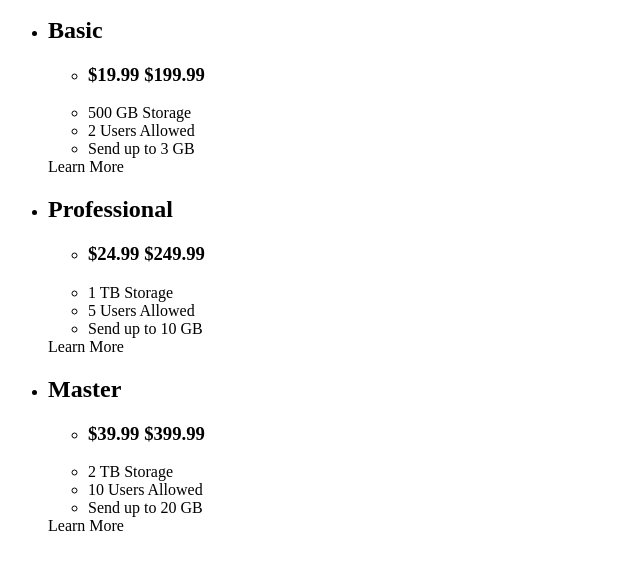
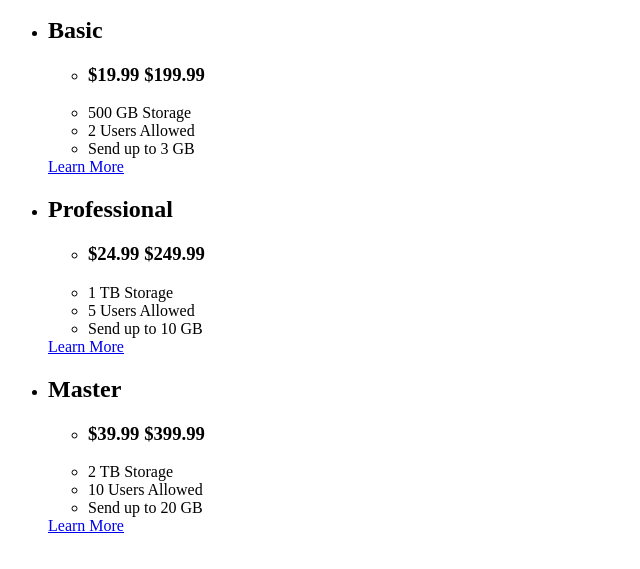
Before and after one commit to sisodiaa/frontend-mentor-pricing-component-with-toggle, a plain HTML site: page index.html in a window 1280 px wide. Shown: the part 139-708 px from the top of the page, without its empty margins (0-640 px from the left). Drawn offline with Linux system fonts and the light colour scheme.

Commit message:
Use link for CTA

```diff
--- a/index.html
+++ b/index.html
@@ -57,9 +57,7 @@
             </li>
           </ul>
 
-          <div class="component__package-cta">
-            Learn More
-          </div>
+          <a href="#" class="component__package-cta">Learn More</a>
         </div>
       </li>
 
@@ -87,9 +85,7 @@
             </li>
           </ul>
 
-          <div class="component__package-cta">
-            Learn More
-          </div>
+          <a href="#" class="component__package-cta">Learn More</a>
         </div>
       </li>
 
@@ -117,9 +113,7 @@
             </li>
           </ul>
 
-          <div class="component__package-cta">
-            Learn More
-          </div>
+          <a href="#" class="component__package-cta">Learn More</a>
         </div>
       </li>
     </ul>
```
